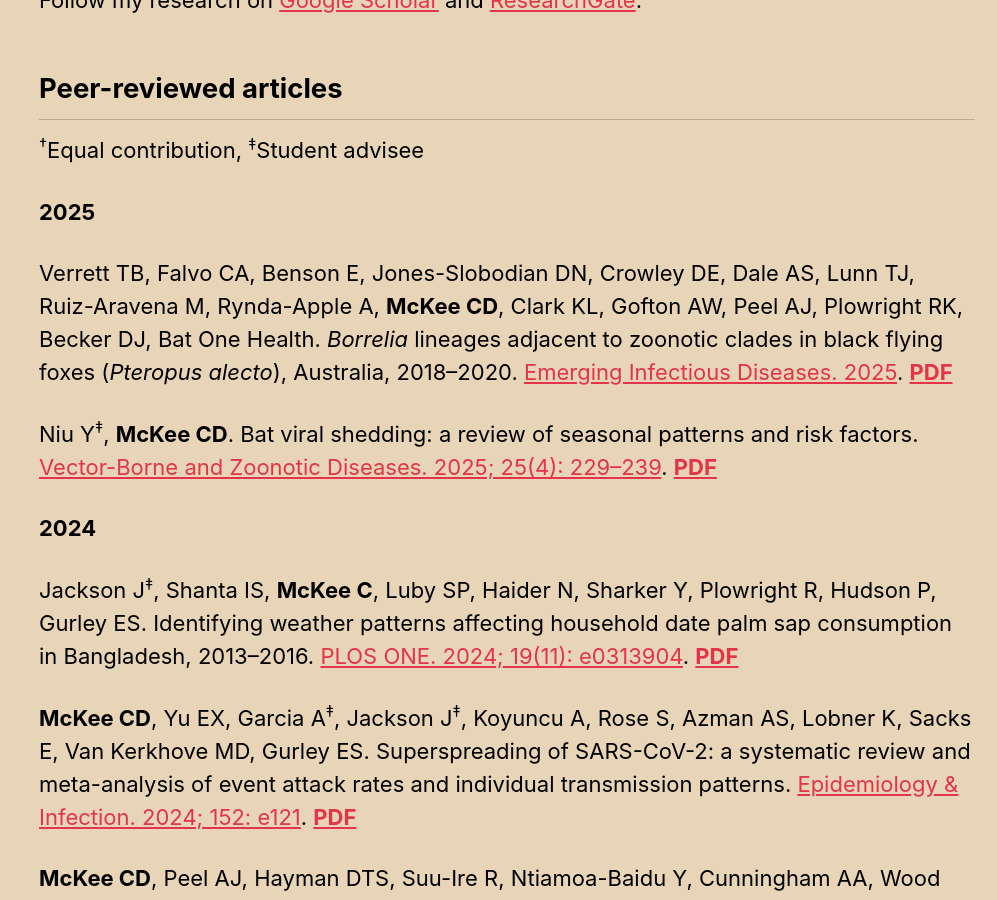
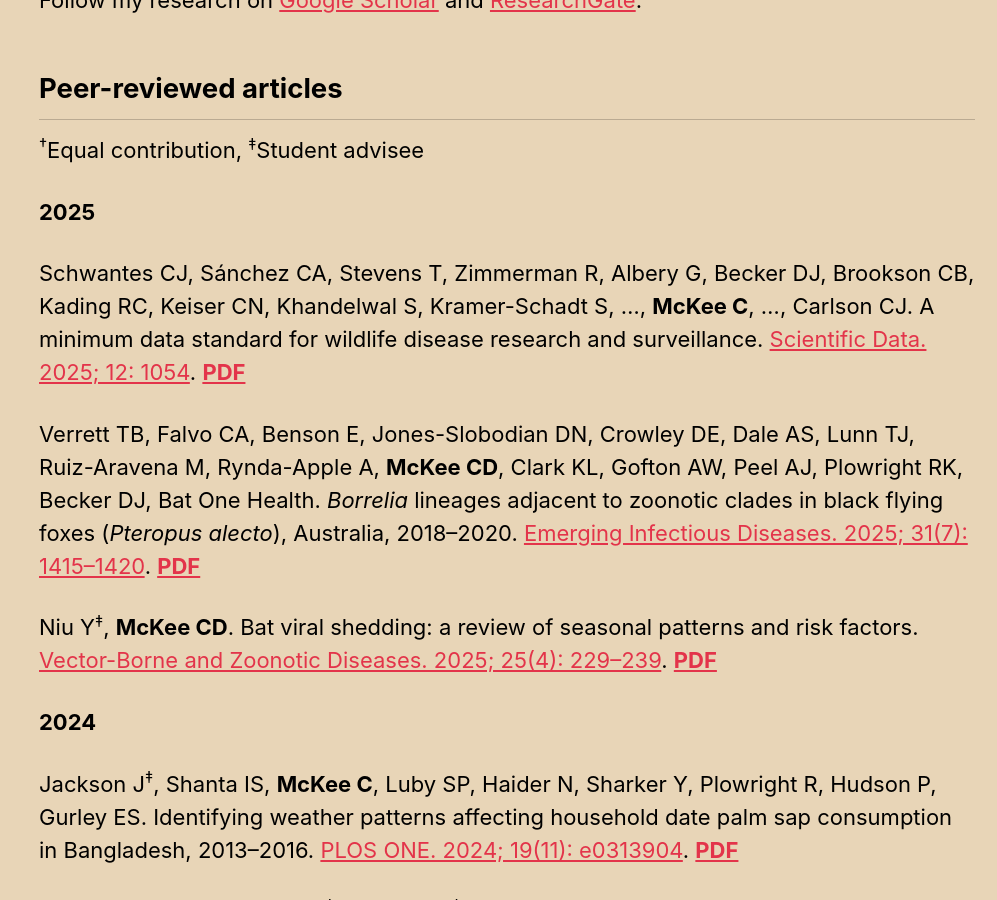
Before and after one commit to clifmckee/clifmckee.github.io, a Jekyll site: the page built from _pages/publications.md, in a window 1280 px wide and 900 px high, scrolled down 348 px. Shown: the whole window, without its empty margins (283-1280 px from the left). Built offline with Jekyll 4.4.1, drawn with Linux system fonts in a browser that asks for light colours; cached includes are drawn as plain includes; some of the changed text lies outside the part shown.

Commit message:
update CV and pubs 2025-06-30

```diff
--- a/_pages/publications.md
+++ b/_pages/publications.md
@@ -16,7 +16,9 @@ Follow my research on [Google Scholar](https://scholar.google.com/citations?user
 
 **2025**
 
-Verrett TB, Falvo CA, Benson E, Jones-Slobodian DN, Crowley DE, Dale AS, Lunn TJ, Ruiz-Aravena M, Rynda-Apple A, **McKee CD**, Clark KL, Gofton AW, Peel AJ, Plowright RK, Becker DJ, Bat One Health. *Borrelia* lineages adjacent to zoonotic clades in black flying foxes (*Pteropus alecto*), Australia, 2018–2020. [Emerging Infectious Diseases. 2025](https://wwwnc.cdc.gov/eid/article/31/7/24-1864_article). [**PDF**](http://clifmckee.github.io/files/2024_Verrett_bioRxiv.pdf)
+Schwantes CJ, Sánchez CA, Stevens T, Zimmerman R, Albery G, Becker DJ, Brookson CB, Kading RC, Keiser CN, Khandelwal S, Kramer-Schadt S, ..., **McKee C**, ..., Carlson CJ. A minimum data standard for wildlife disease research and surveillance. [Scientific Data. 2025; 12: 1054](https://doi.org/10.1038/s41597-025-05332-x). [**PDF**](http://clifmckee.github.io/files/2025_Schwantes_SciData.pdf)
+
+Verrett TB, Falvo CA, Benson E, Jones-Slobodian DN, Crowley DE, Dale AS, Lunn TJ, Ruiz-Aravena M, Rynda-Apple A, **McKee CD**, Clark KL, Gofton AW, Peel AJ, Plowright RK, Becker DJ, Bat One Health. *Borrelia* lineages adjacent to zoonotic clades in black flying foxes (*Pteropus alecto*), Australia, 2018–2020. [Emerging Infectious Diseases. 2025; 31(7): 1415--1420](https://doi.org/10.3201/eid3107.241864). [**PDF**](http://clifmckee.github.io/files/2025_Verrett_EID.pdf)
 
 Niu Y<sup>‡</sup>, **McKee CD**. Bat viral shedding: a review of seasonal patterns and risk factors. [Vector-Borne and Zoonotic Diseases. 2025; 25(4): 229--239](https://doi.org/10.1089/vbz.2024.0091). [**PDF**](http://clifmckee.github.io/files/2025_Niu_VBZD.pdf)
 
```
Also changed, not shown: other parts of _pages/publications.md (+0 -2 lines), 4 other files.
